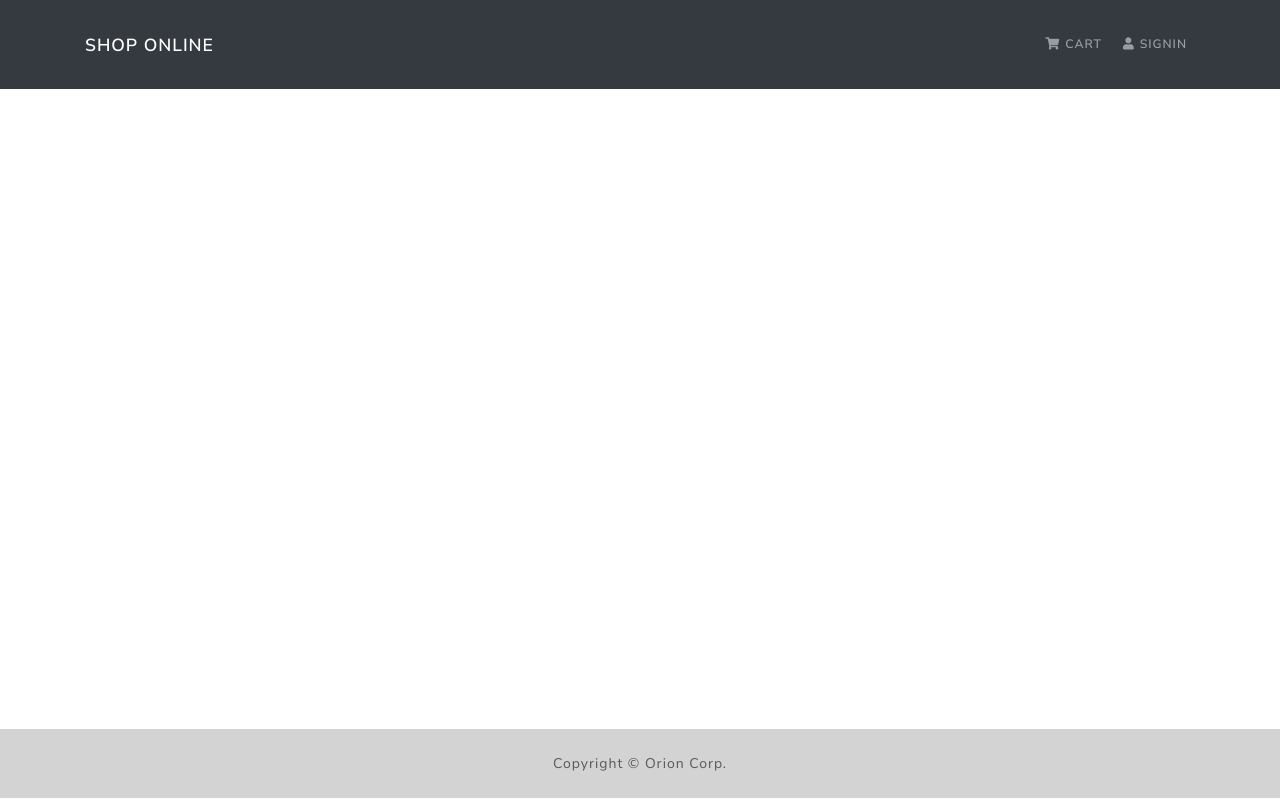
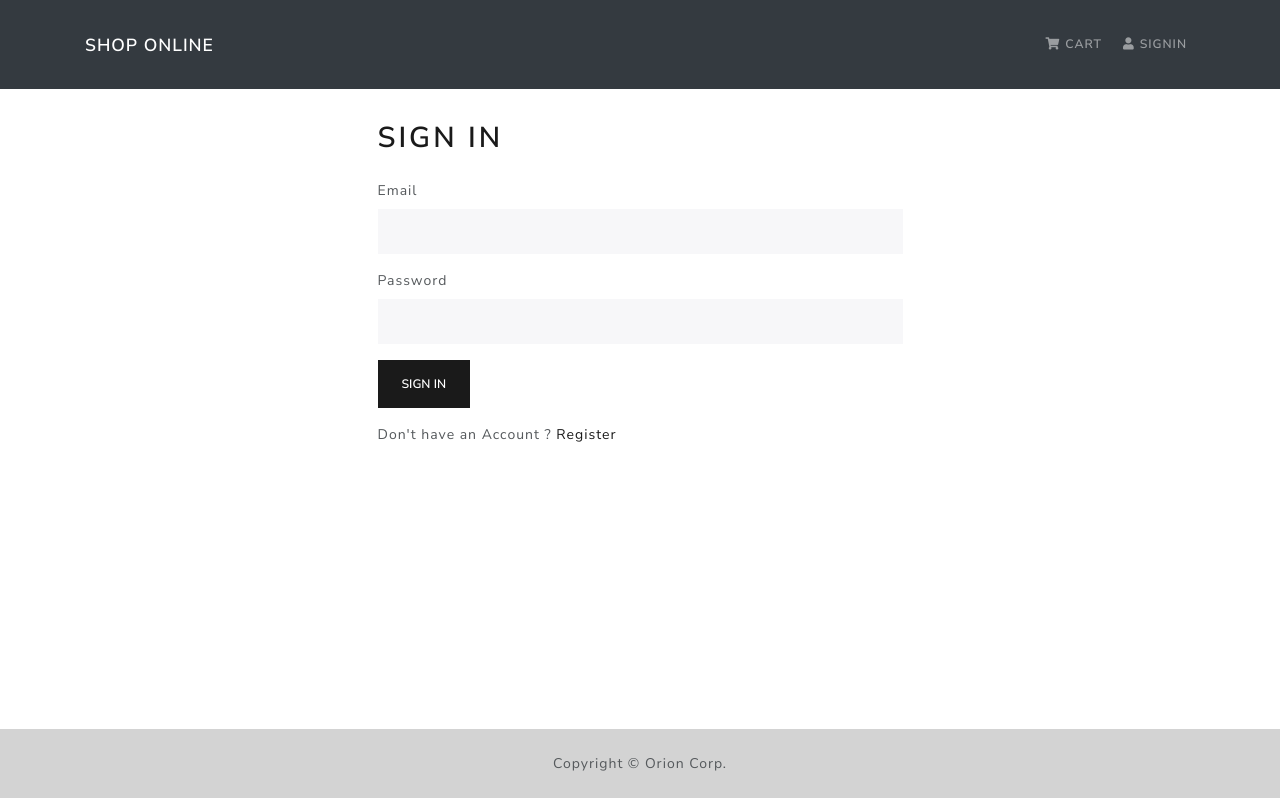
Before and after one commit to shashank-dewangan/online-shopping, a React (Create React App) app in the folder frontend/: page /login in a window 1280 px wide. Built offline with nearby package versions, Linux system fonts and the light colour scheme.

Commit message:
login screen

```diff
--- a/frontend/src/App.js
+++ b/frontend/src/App.js
@@ -5,6 +5,7 @@
 import HomeScreen from './screens/HomeScreen';
 import ProductScreen from './screens/ProductScreen';
 import Cart from './screens/Cart';
+import LoginScreen from './screens/LoginScreen';
 
 const App = () => {
   return (
@@ -12,9 +13,10 @@
       <Header />
       <main>
         <Container className="py-3">
-          <Route path="/" component={HomeScreen} exact />
+          <Route path="/login" component={LoginScreen} />
           <Route path="/products/:id" component={ProductScreen} />
           <Route path="/cart/:id?" component={Cart} />
+          <Route path="/" component={HomeScreen} exact />
         </Container>
       </main>
       <Footer />
--- /dev/null
+++ b/frontend/src/actions/userActions.js
@@ -0,0 +1,36 @@
+import axios from 'axios';
+import {
+  USER_LOGIN_FAIL,
+  USER_LOGIN_REQUEST,
+  USER_LOGIN_SUCCESS,
+} from '../constants/user.contants';
+
+export const login = (email, password) => async (dispatch) => {
+  try {
+    dispatch({ type: USER_LOGIN_REQUEST });
+
+    const config = {
+      headers: {
+        'Content-Type': 'application/json',
+      },
+    };
+
+    const { data } = await axios.post(
+      `/api/users/login`,
+      { email, password },
+      config
+    );
+
+    dispatch({ type: USER_LOGIN_SUCCESS, payload: data });
+
+    localStorage.setItem('userInfo', JSON.stringify(data));
+  } catch (err) {
+    dispatch({
+      type: USER_LOGIN_FAIL,
+      payload:
+        err.response && err.response.data.message
+          ? err.response.data.message
+          : err.message,
+    });
+  }
+};
--- /dev/null
+++ b/frontend/src/components/FormContainer.jsx
@@ -0,0 +1,16 @@
+import React from 'react';
+import { Container, Row, Col } from 'react-bootstrap';
+
+const FormContainer = ({ children }) => {
+  return (
+    <Container>
+      <Row className="justify-content-md-center">
+        <Col xs={12} md={6}>
+          {children}
+        </Col>
+      </Row>
+    </Container>
+  );
+};
+
+export default FormContainer;
--- /dev/null
+++ b/frontend/src/constants/user.contants.js
@@ -0,0 +1,4 @@
+export const USER_LOGIN_REQUEST = 'USER_LOGIN_REQUEST';
+export const USER_LOGIN_SUCCESS = 'USER_LOGIN_SUCCESS';
+export const USER_LOGIN_FAIL = 'USER_LOGIN_FAIL';
+export const USER_LOGOUT = 'USER_LOGOUT';
--- /dev/null
+++ b/frontend/src/reducers/useReducers.js
@@ -0,0 +1,21 @@
+import {
+  USER_LOGIN_FAIL,
+  USER_LOGIN_REQUEST,
+  USER_LOGIN_SUCCESS,
+  USER_LOGOUT,
+} from '../constants/user.contants';
+
+export const userLoginReducer = (state = {}, action) => {
+  switch (action.type) {
+    case USER_LOGIN_REQUEST:
+      return { loading: true };
+    case USER_LOGIN_SUCCESS:
+      return { loading: false, userInfo: action.payload };
+    case USER_LOGIN_FAIL:
+      return { loading: false, error: action.payload };
+    case USER_LOGOUT:
+      return {};
+    default:
+      return state;
+  }
+};
--- /dev/null
+++ b/frontend/src/screens/LoginScreen.jsx
@@ -0,0 +1,65 @@
+import React, { useState, useEffect } from 'react';
+import { Link } from 'react-router-dom';
+import { useDispatch, useSelector } from 'react-redux';
+import { Form, Button, Col, Row } from 'react-bootstrap';
+import { login } from '../actions/userActions';
+import FormContainer from '../components/FormContainer';
+import Loader from '../components/Loader';
+import Message from '../components/Message';
+
+const LoginScreen = ({ location, history }) => {
+  const [email, setEmail] = useState('');
+  const [password, setPassword] = useState('');
+
+  const dispatch = useDispatch();
+  const redirect = location.search ? location.search.split('=')[1] : '/';
+
+  const { loading, userInfo, error } = useSelector((state) => state.userLogin);
+
+  useEffect(() => {
+    if (userInfo) {
+      history.push(redirect);
+    }
+  }, [history, redirect, userInfo]);
+
+  const handleSubmit = (e) => {
+    e.preventDefault();
+    dispatch(login(email, password));
+  };
+  return (
+    <FormContainer>
+      <h1>Sign In</h1>
+      {loading && <Loader></Loader>}
+      {error && <Message variant="danger"></Message>}
+      <Form onSubmit={handleSubmit}>
+        <Form.Group controlId="email">
+          <Form.Label>Email</Form.Label>
+          <Form.Control
+            type="email"
+            value={email}
+            onChange={(e) => setEmail(e.target.value)}
+          ></Form.Control>
+        </Form.Group>
+        <Form.Group>
+          <Form.Label>Password</Form.Label>
+          <Form.Control
+            type="password"
+            value={password}
+            onChange={(e) => setPassword(e.target.value)}
+          ></Form.Control>
+        </Form.Group>
+        <Button variant="primary" type="submit">
+          Sign In
+        </Button>
+      </Form>
+      <Row className="py-3">
+        <Col>
+          Don't have an Account ? {` `}
+          <Link to={`/register`}>Register</Link>
+        </Col>
+      </Row>
+    </FormContainer>
+  );
+};
+
+export default LoginScreen;
--- a/frontend/src/store.js
+++ b/frontend/src/store.js
@@ -6,18 +6,29 @@
   productDetailReducer,
 } from './reducers/productListReducer';
 import { cartReducer } from './reducers/cartReducer';
+import { userLoginReducer } from './reducers/useReducers';
 
 const reducer = combineReducers({
   productList: productListReducer,
   product: productDetailReducer,
   cart: cartReducer,
+  userLogin: userLoginReducer,
 });
+
+const cartItemsFromStorage = localStorage.getItem('cartItems')
+  ? JSON.parse(localStorage.getItem('cartItems'))
+  : [];
+
+const userInfoFromStorage = localStorage.getItem('userInfo')
+  ? JSON.parse(localStorage.getItem('userInfo'))
+  : null;
 
 const initialState = {
   cart: {
-    cartItems: localStorage.getItem('cartItems')
-      ? JSON.parse(localStorage.getItem('cartItems'))
-      : [],
+    cartItems: cartItemsFromStorage,
+  },
+  userLogin: {
+    userInfo: userInfoFromStorage,
   },
 };
 
```
Also changed, not shown: frontend/src/screens/Cart.jsx (+1 -9 lines).
